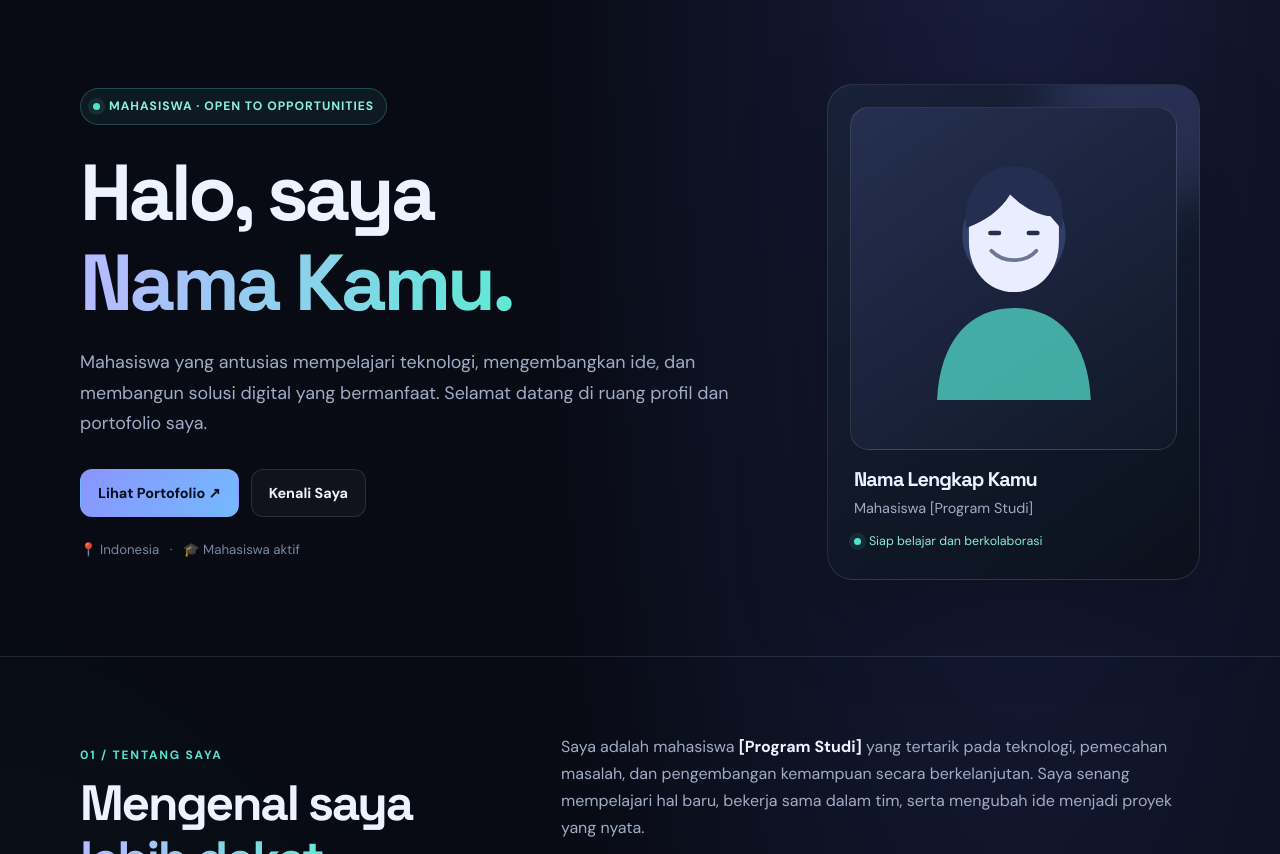
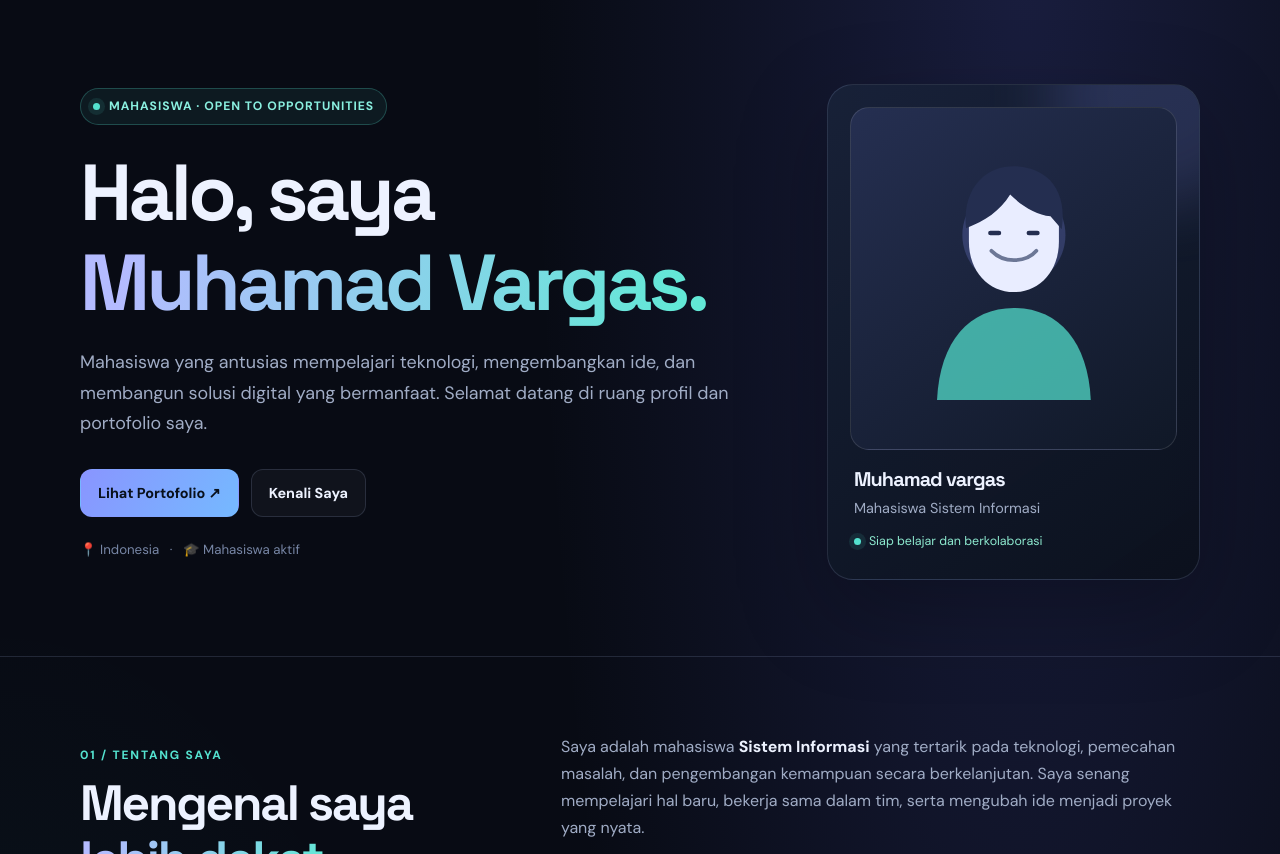
Before and after one commit to goldenbrown67/tugasvargascv.blog, a plain HTML site: page index.html in a window 1280 px wide. Shown: the part 77-931 px from the top of the page. Drawn offline with Linux system fonts and the light colour scheme.

Commit message:
Update index.html

```diff
--- a/index.html
+++ b/index.html
@@ -4,7 +4,7 @@
   <meta charset="utf-8">
   <meta name="viewport" content="width=device-width, initial-scale=1">
   <meta name="description" content="CV dan portofolio mahasiswa — ganti konten ini dengan profil kamu.">
-  <title>Nama Kamu — CV & Portofolio</title>
+  <title>Muhamad Vargas — CV & Portofolio</title>
   <link rel="preconnect" href="https://fonts.googleapis.com">
   <link rel="preconnect" href="https://fonts.gstatic.com" crossorigin>
   <link href="https://fonts.googleapis.com/css2?family=DM+Sans:wght@400;500;600;700&family=Space+Grotesk:wght@400;500;600;700&display=swap" rel="stylesheet">
@@ -56,17 +56,17 @@
   <section class="hero wrap" id="home" style="border:0">
     <div class="hero-copy">
       <span class="eyebrow"><span class="dot"></span> Mahasiswa · Open to Opportunities</span>
-      <h1>Halo, saya<br><span class="gradient">Nama Kamu.</span></h1>
+      <h1>Halo, saya<br><span class="gradient">Muhamad Vargas.</span></h1>
       <p class="lead">Mahasiswa yang antusias mempelajari teknologi, mengembangkan ide, dan membangun solusi digital yang bermanfaat. Selamat datang di ruang profil dan portofolio saya.</p>
       <div class="actions"><a class="btn" href="#projects">Lihat Portofolio ↗</a><a class="btn secondary" href="#about">Kenali Saya</a></div>
       <p class="micro">📍 Indonesia &nbsp; · &nbsp; 🎓 Mahasiswa aktif</p>
     </div>
     <aside class="profile"><div class="avatar" aria-label="Ilustrasi profil">
       <svg viewBox="0 0 260 290" fill="none" xmlns="http://www.w3.org/2000/svg"><circle cx="130" cy="98" r="55" fill="#8995FF" fill-opacity=".22"/><path d="M48 274C51 211 83 176 130 176C177 176 209 211 212 274" fill="#54E2CF" fill-opacity=".72"/><path d="M82 89C82 58 102 38 130 38C158 38 178 58 178 89V105C178 137 157 159 130 159C103 159 82 137 82 105V89Z" fill="#E9EDFF"/><path d="M79 91C74 48 101 22 135 25C167 28 187 51 181 92L169 78C154 77 138 67 126 55C115 73 99 83 79 91Z" fill="#242E50"/><path d="M106 115C113 122 120 125 130 125C140 125 148 122 154 115" stroke="#6C7796" stroke-width="4" stroke-linecap="round"/><path d="M105 96H114M146 96H155" stroke="#242E50" stroke-width="5" stroke-linecap="round"/></svg>
-    </div><div class="profile-info"><h3>Nama Lengkap Kamu</h3><p>Mahasiswa [Program Studi]</p><span class="availability"><span class="dot"></span> Siap belajar dan berkolaborasi</span></div></aside>
+    </div><div class="profile-info"><h3>Muhamad vargas</h3><p>Mahasiswa Sistem Informasi</p><span class="availability"><span class="dot"></span> Siap belajar dan berkolaborasi</span></div></aside>
   </section>
   <section id="about"><div class="wrap split reveal"><div><p class="kicker">01 / Tentang Saya</p><h2>Mengenal saya<br><span class="gradient">lebih dekat.</span></h2><p class="intro">Sedikit cerita tentang minat, perjalanan, dan hal yang ingin saya kembangkan.</p></div><div>
-    <p style="color:var(--muted);margin-top:0">Saya adalah mahasiswa <strong style="color:var(--text)">[Program Studi]</strong> yang tertarik pada teknologi, pemecahan masalah, dan pengembangan kemampuan secara berkelanjutan. Saya senang mempelajari hal baru, bekerja sama dalam tim, serta mengubah ide menjadi proyek yang nyata.</p>
+    <p style="color:var(--muted);margin-top:0">Saya adalah mahasiswa <strong style="color:var(--text)">Sistem Informasi</strong> yang tertarik pada teknologi, pemecahan masalah, dan pengembangan kemampuan secara berkelanjutan. Saya senang mempelajari hal baru, bekerja sama dalam tim, serta mengubah ide menjadi proyek yang nyata.</p>
     <p style="color:var(--muted)">Website ini menjadi tempat untuk memperkenalkan diri, merangkum perjalanan akademik, menampilkan proyek kuliah, dan mendokumentasikan pencapaian saya.</p>
     <div class="note"><strong>“Terus belajar, terus bertumbuh.”</strong><p>Fokus saya adalah membangun fondasi yang kuat, konsisten berlatih, dan terbuka terhadap pengalaman baru.</p></div>
   </div></div></section>
@@ -89,7 +89,7 @@
   </div></section>
   <section id="contact"><div class="wrap reveal"><div class="contact-box"><div><p class="kicker">06 / Mari Terhubung</p><h2>Punya kesempatan<br><span class="gradient">untuk berkolaborasi?</span></h2><p>Saya terbuka untuk berdiskusi, belajar bersama, dan kesempatan yang relevan. Silakan hubungi saya melalui kanal berikut.</p><div class="contact-links"><a class="contact-link" href="mailto:emailkamu@example.com">✉ Email</a><a class="contact-link" href="https://www.linkedin.com/" target="_blank" rel="noopener">in LinkedIn</a><a class="contact-link" href="https://github.com/" target="_blank" rel="noopener">⌘ GitHub</a></div></div><a class="btn" href="mailto:emailkamu@example.com">Kirim Email ↗</a></div></div></section>
 </main>
-<footer><div class="wrap footer-inner"><span>© <span id="year"></span> Nama Kamu · Dibuat dengan semangat belajar.</span><span>Designed for learning, growth & opportunities.</span></div></footer>
+<footer><div class="wrap footer-inner"><span>© <span id="year"></span> Muhamad Vargas · Dibuat dengan semangat belajar.</span><span>Designed for learning, growth & opportunities.</span></div></footer>
 <script>
   document.getElementById("year").textContent = new Date().getFullYear();
   const items = document.querySelectorAll(".reveal");
```
